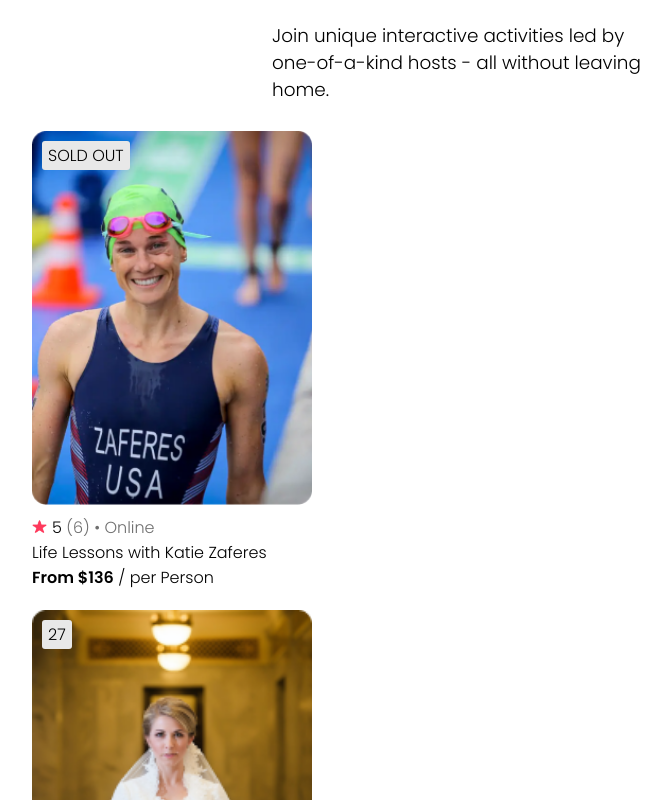
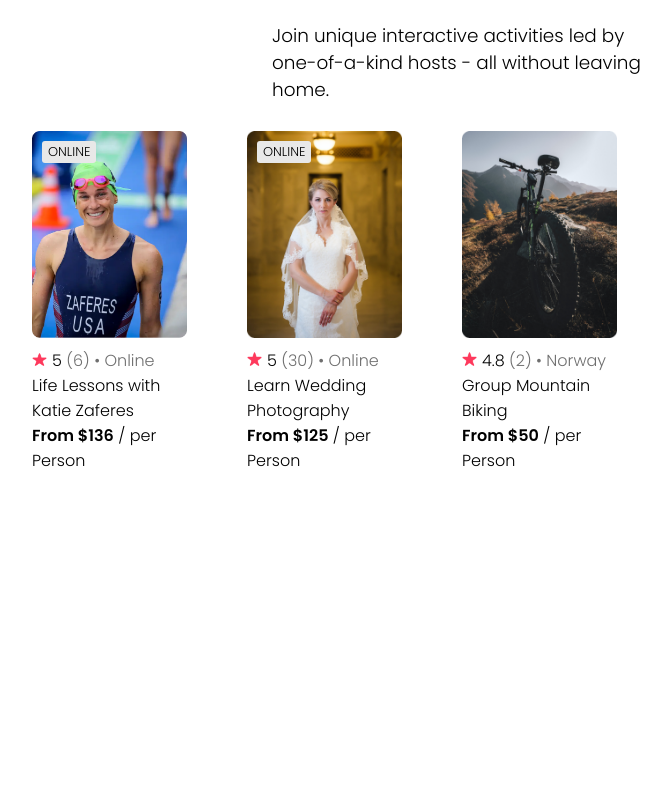
Before and after one commit to doctype-Melvin/airbnb-clone, a React (Vite) app: page / in a window 1280 px wide. Shown: the part 680-1480 px from the top of the page, without its empty margins (18-689 px from the left). After the commit the page ends 1163 px from the top, so only its background shows below. Built offline with nearby package versions, Linux system fonts and the light colour scheme.

Commit message:
pass object as prop

```diff
--- a/data.jsx
+++ b/data.jsx
@@ -37,5 +37,6 @@ export default [
         },
         location: "Norway",
         openSpots: 3,
-    }
+    },
+
 ]
--- a/src/App.css
+++ b/src/App.css
@@ -52,13 +52,20 @@ html, body {
   font-size: 1.15rem;
 }
 
+.cardsList {
+  display: flex;
+  overflow: scroll;
+  width: 90vw
+}
+
 .card-container {
   padding: 10px;
   position: relative;
   margin-left: 40px;
-  max-width: 300px;
+  max-width: 175px;
   display: flex;
   flex-direction: column;
+  flex: 0 0 auto;
 }
 
 .photo {
@@ -70,6 +77,7 @@ html, body {
   position: absolute;
   left: 20px;
   top: 20px;
+  font-size: 0.8rem;
   padding: 2px 6px;
   background-color: var(--light-grey);
   border-radius: 3px;
--- a/src/App.jsx
+++ b/src/App.jsx
@@ -7,34 +7,22 @@ import data from '../data'
 
 
 function App() {
-const mapper = data.map(item => {
-  return <Card
-  key={item.id}
-  img={item.coverImg}
-  open={(item.openSpots > 0) ? item.openSpots : 'SOLD OUT'}
-  star='./public/assets/star.png'
-  rating={item.stats.rating}
-  reviewCount={item.stats.reviewCount}
-  price={item.price}
-  title={item.title}
-  location={item.location}
+const Cards = data.map(item => {
+  return (
+  <Card
+      key={item.id}
+      {...item}
   />
+  )
 })
 return (
   <div>
     <Navbar logo="./public/assets/pngwing.com.png" />
     <Hero img='./public/assets/Group77.png' />
-    {mapper}
-    {/* <Card
-    img='./public/assets/zaferes.png'
-    label='SOLD OUT'
-    star='./public/assets/star.png'
-    rating={5.0}
-    ratingAmount=' &#40;6&#41; &#x2022; USA'
-    phrase='Life lessons with Katie Zaferes'
-    price='From $136'
-    person=' / person'
-    /> */}
+    <section className='cardsList'>
+    {Cards}
+    </section>
+
   </div>
   )
 }
--- a/src/components/Card.jsx
+++ b/src/components/Card.jsx
@@ -2,15 +2,25 @@ import React from "react";
 
 
 export default function Card(props){
+    const star = './public/assets/star.png'
+    let labelText
+
+        if (props.open === 0) {
+            labelText = 'SOLD OUT'
+        }else if (props.location === 'Online') {
+            labelText = 'ONLINE'
+    }
+
     return (
         <div className="card-container">
-            <span className="label">{props.open} </span>
-            <img src={props.img} className="photo"></img>
+            {/* Use conditional rendering for label text */}
+        {labelText && <span className="label">{labelText}</span>}
+            <img src={props.coverImg} className="photo"></img>
             <div className="info-box">
                 <div className="rating">
-                    <img src={props.star} className="star"></img>
-                    <span className="rating">{(props.rating)}</span>
-                    <span className="no-rating"> ({props.reviewCount}) </span>
+                    <img src={star} className="star"></img>
+                    <span className="rating">{(props.stats.rating)}</span>
+                    <span className="no-rating"> ({props.stats.reviewCount}) </span>
                     <span className="location">&#x2022; {props.location}</span>
                 </div>
                 <span className="phrase">{props.title}</span>
```
Also changed, not shown: public/assets/mountain-bike.png.
